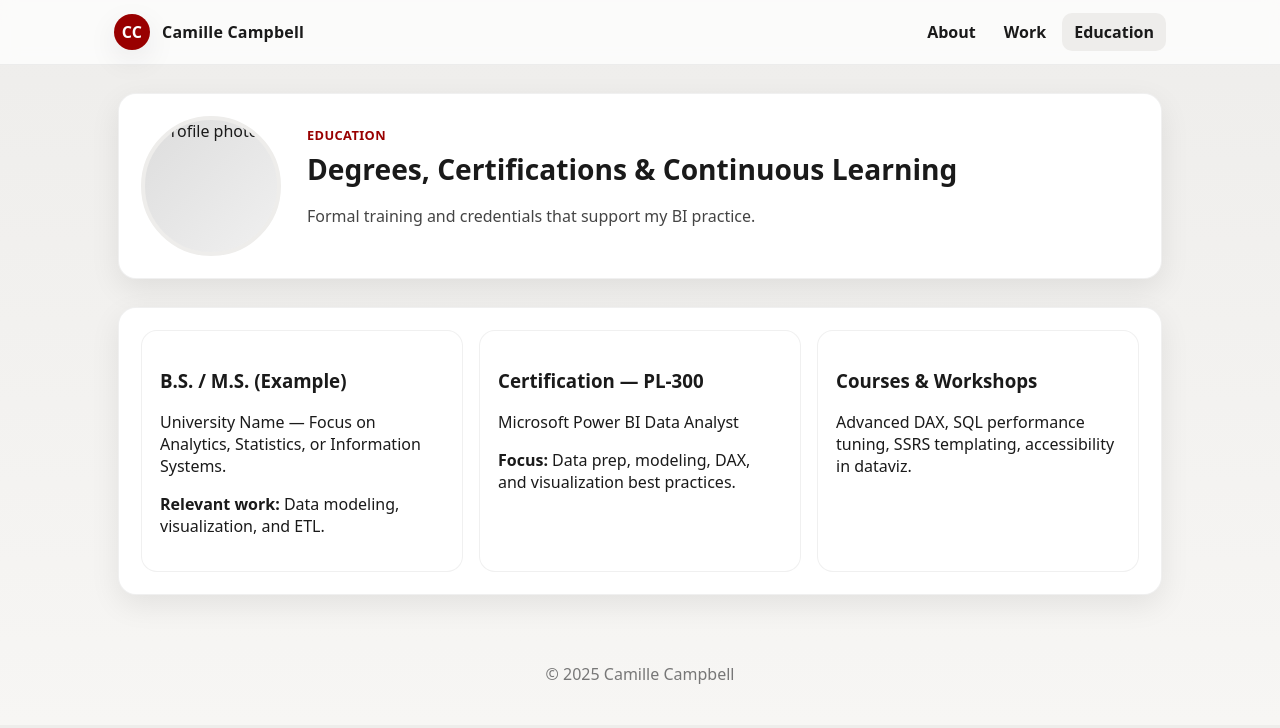
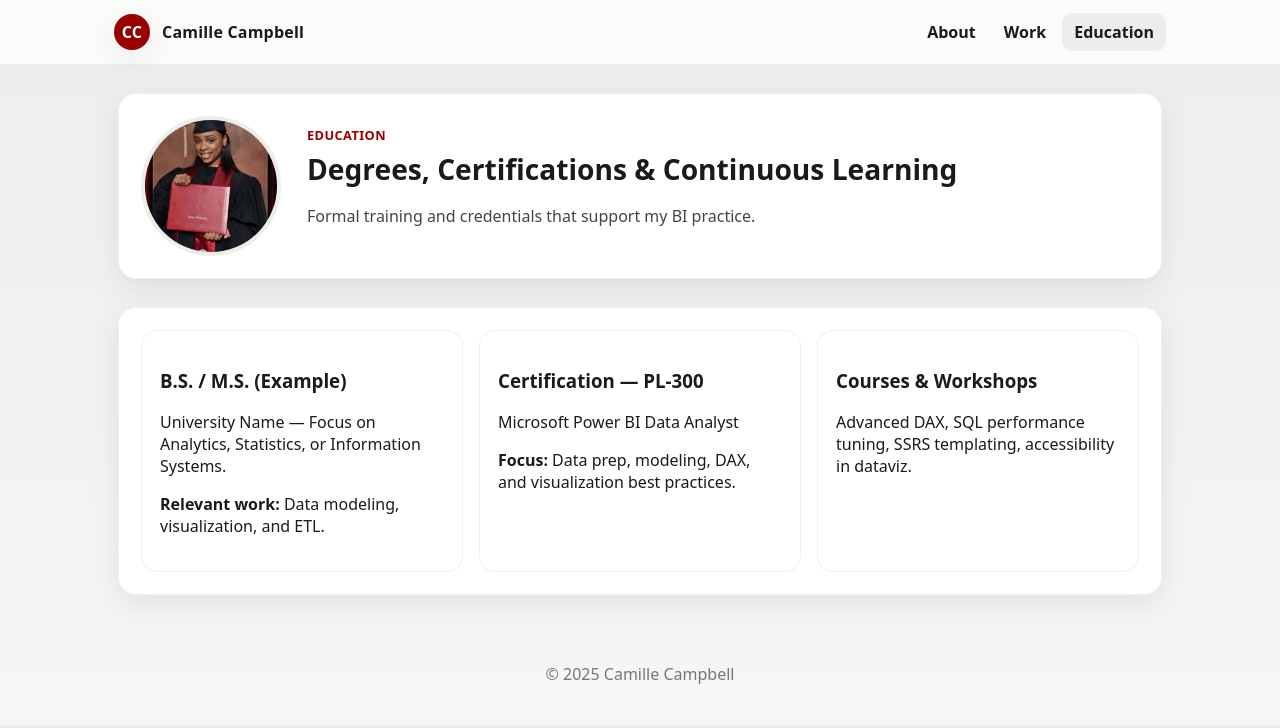
Before and after one commit to camillecampbell95/Portfolio.github.io, a plain HTML site: page education.html in a window 1280 px wide. Drawn offline with Linux system fonts and the light colour scheme.

Commit message:
Update education.html

```diff
--- a/education.html
+++ b/education.html
@@ -24,7 +24,7 @@
   <main class="container">
     <section class="hero">
       <div class="avatar-wrap">
-        <img data-avatar class="avatar" alt="Profile photo"/>
+        <img src= "Grad.jpeg" data-avatar class="avatar" alt="Profile photo"/>
       </div>
       <div>
         <div class="kicker">Education</div>
```
